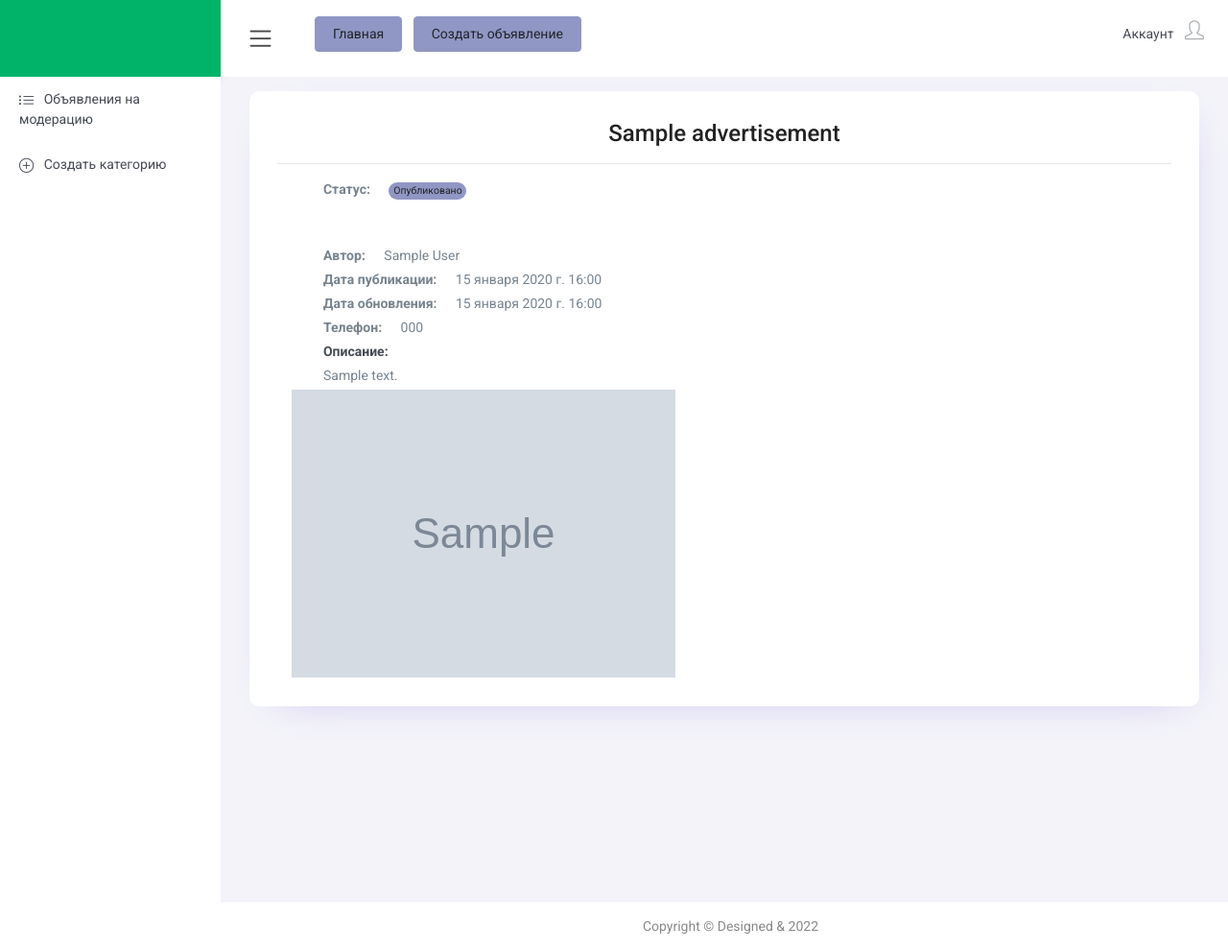
After one commit to den-falcon/final_exam, a Django app: page /advertisements/1/ in a window 1280 px wide. The commit adds this page. Shown: the whole page at 96% size. Run offline with Django 4.2, Linux system fonts and the light colour scheme; tables that the repository leaves empty hold one stand-in row (values such as "Sample post"); grey boxes marked "Sample" are stand-in pictures; some libraries are stand-ins or nearby versions; some web fonts are replaced.

Commit message:
Сделал кривой круд, пермишны не успел сделать, зато страницы красиво оформил...

```diff
--- a/source/main/settings.py
+++ b/source/main/settings.py
@@ -142,5 +142,5 @@ AUTH_USER_MODEL = 'accounts.AuthUser'
 
 DEFAULT_AUTO_FIELD = 'django.db.models.BigAutoField'
 
+MEDIA_URL = "/uploads/"
 MEDIA_ROOT = BASE_DIR.joinpath("uploads")
-MEDIA_URL = "media/"
--- a/source/main/urls.py
+++ b/source/main/urls.py
@@ -1,23 +1,12 @@
-"""main URL Configuration
-
-The `urlpatterns` list routes URLs to views. For more information please see:
-    https://docs.djangoproject.com/en/4.0/topics/http/urls/
-Examples:
-Function views
-    1. Add an import:  from my_app import views
-    2. Add a URL to urlpatterns:  path('', views.home, name='home')
-Class-based views
-    1. Add an import:  from other_app.views import Home
-    2. Add a URL to urlpatterns:  path('', Home.as_view(), name='home')
-Including another URLconf
-    1. Import the include() function: from django.urls import include, path
-    2. Add a URL to urlpatterns:  path('blog/', include('blog.urls'))
-"""
 from django.contrib import admin
 from django.urls import path, include
+from django.conf.urls.static import static
+from django.conf import settings
 
 urlpatterns = [
     path('admin/', admin.site.urls),
     path('', include('webapp.urls')),
-    path('', include('accounts.urls')),
+    path('accounts/', include('accounts.urls')),
 ]
+
+urlpatterns += static(settings.MEDIA_URL, document_root=settings.MEDIA_ROOT)
--- a/source/templates/accounts/profile.html
+++ b/source/templates/accounts/profile.html
@@ -1 +1 @@
-{% extends 'base.html' %}
+{% include 'webapp/advertasement/advertisement_list.html' %}
--- a/source/templates/accounts/registration.html
+++ b/source/templates/accounts/registration.html
@@ -30,7 +30,7 @@
                     <div class="card login-form mb-0">
                         <div class="card-body pt-5">
                             <a class="text-center" href="index.html"><h4>Войти в аккаунт</h4></a>
-                            <form class="mt-5 mb-5 login-input">
+                            <form class="mt-5 mb-5 login-input" enctype="multipart/form-data">
                                 <div class="form-group">
                                     <label>
                                         <input type="email" class="form-control" placeholder="Логин">
--- a/source/templates/base.html
+++ b/source/templates/base.html
@@ -30,11 +30,6 @@
     <!--********************************** Логотип ***********************************-->
     <div class="nav-header">
         <div class="brand-logo">
-            <a href="{% url 'index' %}">
-                <span class="brand-title">
-                    <img src="{% static 'img/logo.png' %}" alt="">
-                </span>
-            </a>
         </div>
     </div>
     <!--********************************** Header ***********************************-->
@@ -48,10 +43,8 @@
             <div class="header-left">
                 <div class="input-group icons">
                     <div class="text-left ml-4">
-                        <a class="mx-1 btn btn-secondary btn-md" href="{% url 'crmapp:order_create' %}">Создать
-                            заказ</a>
-                        <a class="mx-1 btn btn-secondary btn-md" href="{% url 'crmapp:order_index' %}">Список
-                            заказов</a>
+                        <a class="mx-1 btn btn-secondary btn-md" href="{% url 'webapp:advertisements_list' %}">Главная</a>
+                        <a class="mx-1 btn btn-secondary btn-md" href="{% url 'webapp:advertisements_create' %}">Создать объявление</a>
                     </div>
                 </div>
             </div>
@@ -66,7 +59,7 @@
                                 <ul>
                                     <li>
                                         <a class="btn mb-1 btn-rounded btn-info"
-                                           href="{% url 'accounts:profile' user.id %}">
+                                           href="#">
                                             <i class="icon-user"></i>
                                             <span>Мой профиль</span>
                                         </a>
@@ -88,6 +81,7 @@
             </div>
         </div>
     </div>
+
     <!--********************************** Sidebar ***********************************-->
     <div class="nk-sidebar">
         <div class="slimScrollDiv">
@@ -95,58 +89,15 @@
                 <ul class="metismenu in" id="menu">
                     {% block links %}
                             <li>
-                                <a class="has-arrow" href="javascript:void()" aria-expanded="false">
-                                    <i class="icon-people menu-icon"></i>
-                                    <span class="nav-text">Сотрудники</span>
+                                <a href="{% url 'webapp:on_moderation_list' %}" aria-expanded="false">
+                                    <i class="icon-list menu-icon"></i>
+                                    <span class="nav-text">Объявления на модерацию</span>
                                 </a>
-                                <ul aria-expanded="false" class="collapse">
-                                    <li><a href="{% url 'accounts:staff-list' %}">Список сотрудников</a></li>
-                                        <li><a href="{% url 'accounts:staff-manager-list' %}">Список менеджеров</a></li>
-                                    <li><a href="{% url 'accounts:register' %}">Добавить сотрудника</a></li>
-                                    <li><a href="{% url 'accounts:black-list' %}">Черный список</a></li>
-                                </ul>
                             </li>
                             <li>
-                                <a class="has-arrow" href="javascript:void()" aria-expanded="false">
-                                    <i class="icon-notebook menu-icon"></i>
-                                    <span class="nav-text">Справочники</span>
-                                </a>
-                                <ul aria-expanded="false" class="collapse">
-                                    <li><a href="{% url 'crmapp:service_list' %}" aria-expanded="false">Услуги</a></li>
-                                    <li><a href="{% url 'crmapp:inventory_index' %}" aria-expanded="false">Инвентарь</a>
-                                    </li>
-                                    <li><a href="{% url 'crmapp:object_type_list' %}" aria-expanded="false">Объкеты</a>
-                                    </li>
-                                    <li><a href="{% url 'crmapp:fine_list' %}" aria-expanded="false">Штрафы</a></li>
-                                    <li><a href="{% url 'crmapp:bonus_list' %}" aria-expanded="false">Бонусы</a></li>
-                                    <li><a href="{% url 'crmapp:client_index' %}" aria-expanded="false">Клиенты</a></li>
-                                </ul>
-                            </li>
-                            <li>
-                                <a class="has-arrow" href="javascript:void()" aria-expanded="false">
-                                    <i class="icon-docs menu-icon"></i>
-                                    <span class="nav-text">Отчеты</span>
-                                </a>
-                                <ul aria-expanded="false" class="collapse">
-                                    <li><a href="{% url 'crmapp:manager_cash_list' %}">Отчет по кассе</a></li>
-                                    <li><a href="{% url 'crmapp:income_outcome_report' %}">Отчет о расходах и
-                                        доходах</a>
-                                    </li>
-                                    <li><a href="{% url 'crmapp:manager_report_list' %}">Отчет менеджера</a></li>
-                                    <li><a href="{% url 'accounts:payout_list' %}">Отчет по выплатам</a></li>
-                                </ul>
-                            </li>
-                            <li>
-                                <a href="{% url 'crmapp:order_deleted_list' %}" aria-expanded="false">
-                                    <i class="icon-trash menu-icon"></i><span class="nav-text">Удаленные заказы</span>
-                                </a>
-                            </li>
-                            <li class="hidden">
-                                <a class="has-arrow" href="javascript:void()" aria-expanded="false">
-                                </a>
-                            </li>
-                            <li class="hidden">
-                                <a class="has-arrow" href="javascript:void()" aria-expanded="false">
+                                <a href="{% url 'webapp:categories_create' %}" aria-expanded="false">
+                                    <i class="icon-plus menu-icon"></i>
+                                    <span class="nav-text">Создать категорию</span>
                                 </a>
                             </li>
                     {% endblock links %}
--- /dev/null
+++ b/source/templates/webapp/advertasement/advertisement_delete.html
@@ -0,0 +1 @@
+{% extends 'base.html' %}
--- /dev/null
+++ b/source/templates/webapp/advertasement/advertisement_detail.html
@@ -0,0 +1,46 @@
+{% extends 'base.html' %}
+{% block content %}
+    <div class="card">
+        <div class="card-body">
+            <div class="text-center mb-0">
+                <h3 class="mb-0">{{ advertisement.title }}</h3>
+            </div>
+            <hr>
+            <div class="row px-5 mb-5">
+                <div class="col-12">
+                    <strong class="mr-3">Статус: </strong>
+                    <span class="badge badge-pill badge-secondary">{{ advertisement.get_status_display }}</span>
+                </div>
+            </div>
+            <div class="row px-5">
+                <div class="col-lg-6 col-md-12">
+                    <a href="{% url 'accounts:user_profile' advertisement.author.pk %}">
+                        <p class="mb-1">
+                            <strong class="mr-3">Автор: </strong><span>{{ advertisement.author.first_name }} {{ advertisement.author.last_name }}</span>
+                        </p>
+                    </a>
+                    <p class="mb-1">
+                        <strong class="mr-3">Дата
+                            публикации: </strong><span>{{ advertisement.publicated_at }}</span></p>
+                    <p class="mb-1">
+                        <strong class="mr-3">Дата обновления:</strong>
+                        <span>{{ advertisement.updated_at }}</span>
+                    </p>
+                    <p class="mb-1">
+                        <strong class="mr-3">Телефон:</strong>
+                        <span>{{ advertisement.author.phone }}</span>
+                    </p>
+                    <p class="mb-1">
+                        <strong class="text-dark mr-3">Описание:</strong>
+                    </p>
+                    <p class="mb-1">
+                        <span>{{ advertisement.description }}</span>
+                    </p>
+                </div>
+            </div>
+            <div class="col-lg-6 col-md-12">
+                <img class="img-fluid" src="{{ advertisement.image.url }}" alt="">
+            </div>
+        </div>
+    </div>
+{% endblock content %}
--- /dev/null
+++ b/source/templates/webapp/advertasement/advertisement_update.html
@@ -0,0 +1 @@
+{% include 'webapp/advertasement/advertisement_create.html' with label=True %}
--- /dev/null
+++ b/source/templates/webapp/category/category_create.html
@@ -0,0 +1,2 @@
+{% include 'webapp/advertasement/advertisement_create.html' %}
+{% block title_card %}Создание категории{% endblock title_card %}
--- a/source/webapp/choices.py
+++ b/source/webapp/choices.py
@@ -2,7 +2,7 @@ from django.db.models import TextChoices
 from django.utils.translation import gettext as _
 
 
-class AdStatusChoices(TextChoices):
+class AdvertisementStatusChoices(TextChoices):
     ON_MODERATION = 'on_moderation', _('На модерации')
     PUBLISHED = 'published', _('Опубликовано')
     REJECTED = 'rejected', _('Отклонено')
--- a/source/webapp/models.py
+++ b/source/webapp/models.py
@@ -2,17 +2,16 @@ from django.contrib.auth import get_user_model
 from django.db import models
 from django.utils.translation import gettext as _
 
-
 # Create your models here.
-from webapp.choices import AdStatusChoices
+from webapp.choices import AdvertisementStatusChoices
 
 
-class Ad(models.Model):
+class Advertisement(models.Model):
     author = models.ForeignKey(
         get_user_model(),
         null=False,
         blank=False,
-        related_name='ads',
+        related_name='advertisements',
         on_delete=models.CASCADE,
         verbose_name=_('Автор'),
     )
@@ -55,6 +54,8 @@ class Ad(models.Model):
         verbose_name=_('Дата редактирования'),
     )
     publicated_at = models.DateTimeField(
+        null=True,
+        blank=True,
         verbose_name=_('Дата публикации'),
     )
     status = models.CharField(
@@ -62,13 +63,13 @@ class Ad(models.Model):
         null=False,
         blank=False,
         default='on_moderation',
-        choices=AdStatusChoices.choices,
+        choices=AdvertisementStatusChoices.choices,
         verbose_name=_('Статус')
     )
     is_deleted = models.BooleanField(default=False, verbose_name=_('Удалено'))
 
     class Meta:
-        db_table = 'ads'
+        db_table = 'advertisements'
         verbose_name = _('Объявление')
         verbose_name_plural = _('Объявления')
 
@@ -83,7 +84,7 @@ class Category(models.Model):
         blank=False,
         verbose_name=_('Название'),
     )
-    description = models.CharField(
+    description = models.TextField(
         max_length=300,
         null=True,
         blank=True,
--- a/source/webapp/urls.py
+++ b/source/webapp/urls.py
@@ -1,7 +1,17 @@
 from django.urls import path
+
+from webapp.views.advertisement import AdvertisementsListView, AdvertisementsDetailView, AdvertisementsCreateView, \
+    AdvertisementsUpdateView, AdvertisementsDeleteView, OnModerationAdvertisementsListView
+from webapp.views.categories import CategoriesCreateView
 
 app_name = 'webapp'
 
 urlpatterns = [
-
+    path('advertisements/', AdvertisementsListView.as_view(), name='advertisements_list'),
+    path('advertisements/create/', AdvertisementsCreateView.as_view(), name='advertisements_create'),
+    path('advertisements/<int:pk>/', AdvertisementsDetailView.as_view(), name='advertisements_detail'),
+    path('advertisements/<int:pk>/update/', AdvertisementsUpdateView.as_view(), name='advertisements_update'),
+    path('advertisements/<int:pk>/delete/', AdvertisementsDeleteView.as_view(), name='advertisements_delete'),
+    path('advertisements/on_moderation/', OnModerationAdvertisementsListView.as_view(), name='on_moderation_list'),
+    path('categories/create/', CategoriesCreateView.as_view(), name='categories_create'),
 ]
--- /dev/null
+++ b/source/webapp/views/advertisement.py
@@ -0,0 +1,71 @@
+from django.contrib.auth.mixins import PermissionRequiredMixin, LoginRequiredMixin
+from django.db.models import Q
+from django.urls import reverse
+from django.shortcuts import redirect
+
+from django.views.generic import ListView, DetailView, CreateView, UpdateView, DeleteView
+
+from webapp.forms import AdvertisementForm
+from webapp.models import Advertisement
+
+
+class AdvertisementsListView(ListView):
+    template_name = 'webapp/advertasement/advertisement_list.html'
+    model = Advertisement
+    context_object_name = 'advertisements'
+    ordering = '-created_at'
+    paginate_by = 10
+    paginate_orphans = 0
+
+    def get_queryset(self):
+        queryset = super().get_queryset()
+        queryset = queryset.filter(Q(status='published') & Q(is_deleted=False))
+        return queryset
+
+
+class OnModerationAdvertisementsListView(AdvertisementsListView):
+
+    def get_queryset(self):
+        queryset = self.model.objects.filter(Q(status='on_moderation') & Q(is_deleted=False))
+        return queryset
+
+
+class AdvertisementsDetailView(DetailView):
+    model = Advertisement
+    template_name = 'webapp/advertasement/advertisement_detail.html'
+    context_object_name = 'advertisement'
+
+
+class AdvertisementsCreateView(LoginRequiredMixin, CreateView):
+    model = Advertisement
+    form_class = AdvertisementForm
+    template_name = 'webapp/advertasement/advertisement_create.html'
+
+    def form_valid(self, form):
+        advertisement = form.save(commit=False)
+        advertisement.author = self.request.user
+        advertisement.save()
+        return redirect('webapp:advertisements_list')
+
+
+class AdvertisementsUpdateView(PermissionRequiredMixin, UpdateView):
+    model = Advertisement
+    form_class = AdvertisementForm
+    template_name = 'webapp/advertasement/advertisement_update.html'
+
+    def get_success_url(self):
+        return reverse('webapp:advertisements_detail', kwargs={'pk': self.object.pk})
+
+    def has_permission(self):
+        return self.object.author == self.request.user
+
+
+class AdvertisementsDeleteView(PermissionRequiredMixin, DeleteView):
+    model = Advertisement
+    template_name = "webapp/advertasement/advertisement_delete.html"
+    permission_required = "webapp.delete_advertasement"
+
+    def form_valid(self, form):
+        self.object.is_delete = True
+        self.object.save()
+        return redirect("webapp:advertisements_list")
```
Also changed, not shown: source/accounts/views.py (+10 -1 lines), source/templates/webapp/advertasement/advertisement_create.html (added, +15 -0 lines), source/templates/webapp/advertasement/advertisement_list.html (added, +39 -0 lines), source/webapp/forms.py (added, +40 -0 lines), source/webapp/views/categories.py (added, +13 -0 lines), source/webapp/migrations/0002_advertisement_alter_category_description_delete_ad_and_more.py (added), source/webapp/migrations/0003_alter_advertisement_publicated_at.py (added).
